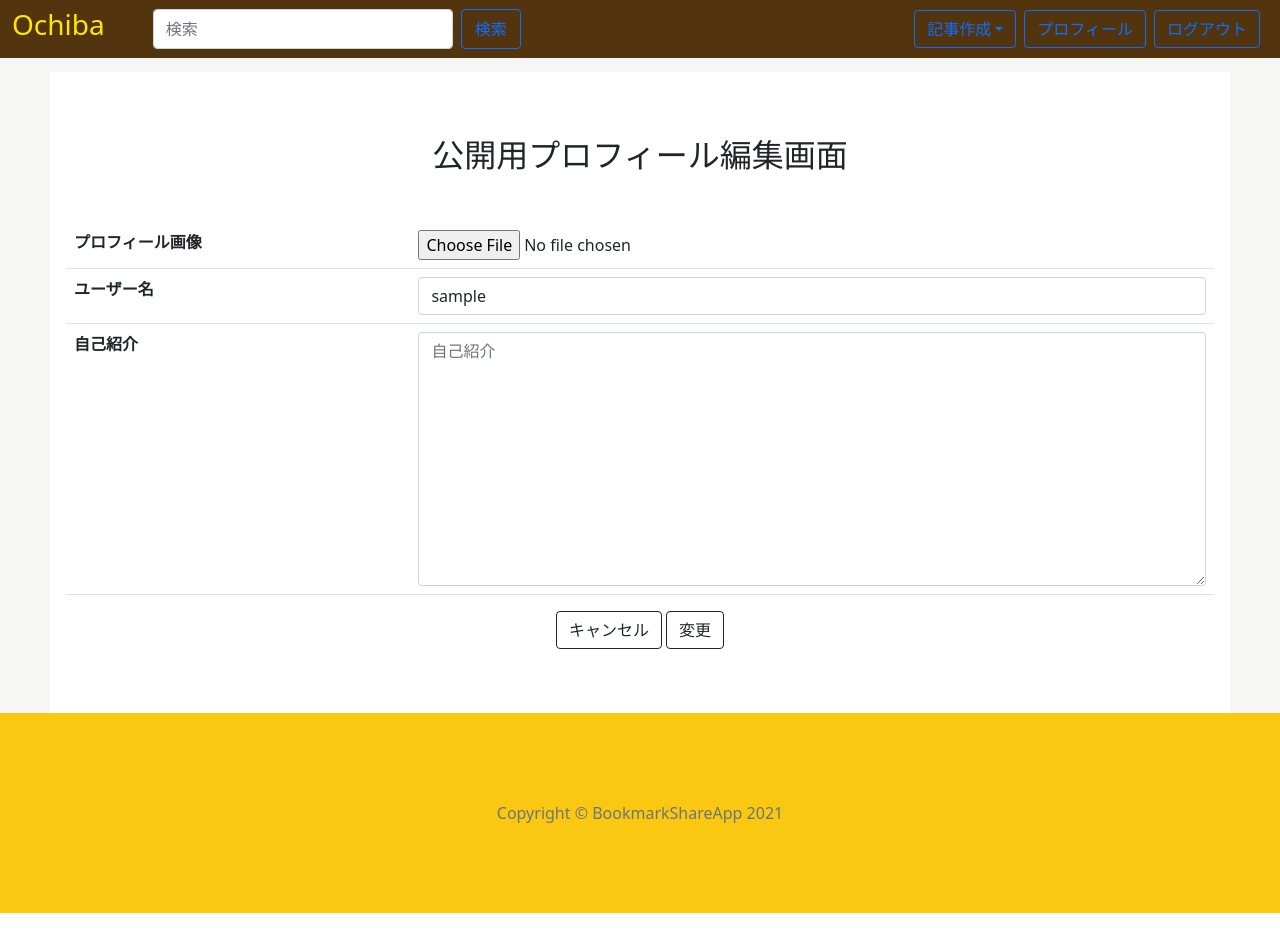
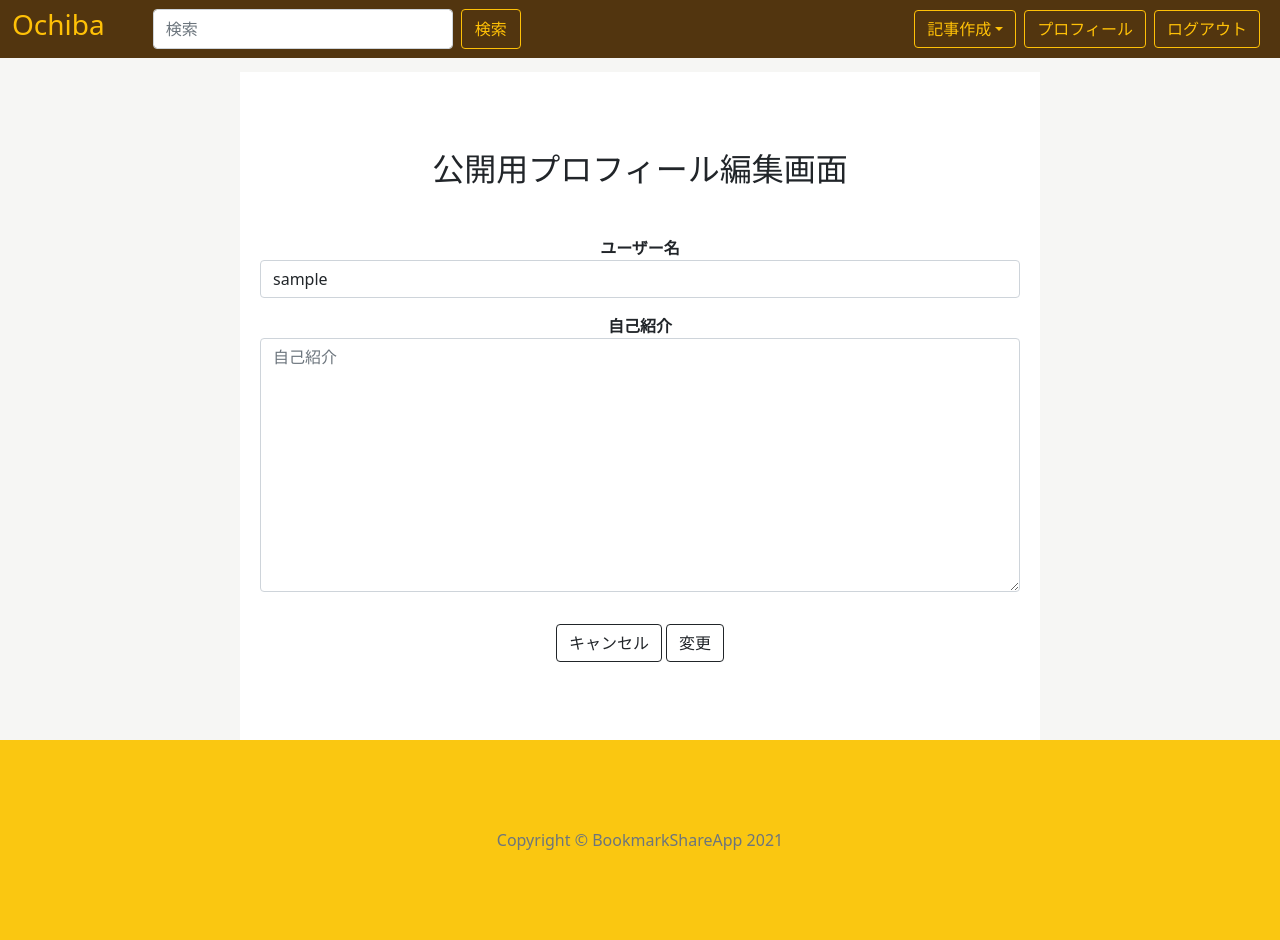
Before and after one commit to manasan-iTL/ochiba-backend, a Django app: a page that uses templates/header.html in a window 1280 px wide. Before the commit the page ends 913 px from the top, so only its background shows below. Run offline with Django 3.2, Linux system fonts and the light colour scheme; the visitor is signed in with stand-in values (Sample User, id 1); data comes from the database, SQL or seed files in the repository; style sheets or scripts are compiled from the project's sources; some libraries are stand-ins or nearby versions; some web fonts are replaced.

Commit message:
ボタンの色の変更、プロフィール編集画面

```diff
--- a/static/css/articles.scss
+++ b/static/css/articles.scss
@@ -37,4 +37,5 @@
   border-top: solid 6px rgb(85, 62, 23);
   box-shadow: 0 3px 4px rgba(0, 0, 0, 0.32);/*影*/
   max-width: 800px;
+
 }
--- a/static/css/header.css
+++ b/static/css/header.css
@@ -69,5 +69,5 @@
 } */
 
 .app_logo {
-  color: rgb(255, 230, 0);
+  color: #ffc107;
 }
--- /dev/null
+++ b/static/css/profile.css
@@ -0,0 +1,4 @@
+.tbody {
+  text-align: center;
+}
+/*# sourceMappingURL=profile.css.map */
--- /dev/null
+++ b/static/css/profile_edit.css
@@ -0,0 +1,35 @@
+.proedit_body {
+  background-color: white;
+  max-width: 800px;
+  text-align: center;
+  margin: 0 auto;
+  padding: 30px 20px;
+}
+
+@media screen and (max-width: 380px) {
+  .proedit_body .prof_usern {
+    display: -webkit-box;
+    display: -ms-flexbox;
+    display: flex;
+    -webkit-box-orient: vertical;
+    -webkit-box-direction: normal;
+        -ms-flex-direction: column;
+            flex-direction: column;
+  }
+  .proedit_body .prof_usern .header {
+    text-align: left;
+  }
+  .proedit_body .prof_intro {
+    display: -webkit-box;
+    display: -ms-flexbox;
+    display: flex;
+    -webkit-box-orient: vertical;
+    -webkit-box-direction: normal;
+        -ms-flex-direction: column;
+            flex-direction: column;
+  }
+  .proedit_body .prof_intro .header {
+    text-align: left;
+  }
+}
+/*# sourceMappingURL=profile_edit.css.map */
--- /dev/null
+++ b/static/css/profile_edit.scss
@@ -0,0 +1,24 @@
+.proedit_body{
+  background-color: white;
+  max-width: 800px;
+  text-align: center;
+  margin: 0 auto;
+  padding: 30px 20px;
+  // display: flex;
+  @media screen and (max-width: 380px) {
+    .prof_usern{
+      display: flex;
+      flex-direction: column;
+      .header{
+        text-align: left;
+      }
+    }
+    .prof_intro{
+      display: flex;
+      flex-direction: column;
+      .header{
+        text-align: left;
+      }
+    }
+  }
+}
--- a/static/css/responsive_profile.css
+++ /dev/null
@@ -1,4 +0,0 @@
-.tbody {
-  text-align: center;
-}
-/*# sourceMappingURL=responsive_profile.css.map */
--- a/templates/accounts/profile_edit.html
+++ b/templates/accounts/profile_edit.html
@@ -2,7 +2,7 @@
 {% load widget_tweaks %}
 
 {% block main %}
-<div class="layout-index p-3" style="background-color: white;">
+<div class="proedit_body">
     <div class="text-center my-5">
         <h2>公開用プロフィール編集画面</h2>
     </div>
@@ -12,18 +12,18 @@
             {% csrf_token %}
             <table class="table">
                 <tbody>
-                    <tr class="prof_img">
+                    <!-- <tr class="prof_img">
                         <th class="header" style="width:30%">プロフィール画像</th>
                         <td class="data" style="width:70%">
                             {{ form.image }}
                         </td>
-                    </tr>
-                    <tr>
-                        <th class="header">ユーザー名</th>
-                        <td class="data">
+                    </tr> -->
+                    <dl class="prof_usern">
+                        <dt class="header">ユーザー名</dt>
+                        <dd class="data">
                             {% render_field form.username class="form-control" placeholder="ユーザー名" %}
-                        </td>
-                    </tr>
+                        </dd>
+                    </dl>
                     <!-- <tr class="prof_name">
                         <th class="header">名前</th>
                         <td class="">
@@ -31,12 +31,12 @@
                             {% render_field form.last_name class="form-control form_name" placeholder="名" %}
                         </td>
                     </tr> -->
-                    <tr class="prof_intro">
-                        <th class="header">自己紹介</th>
-                        <td class="data">
+                    <dl class="prof_intro">
+                        <dt class="header">自己紹介</dt>
+                        <dd class="data">
                             {% render_field form.description class="form-control" placeholder="自己紹介" %}
-                        </td>
-                    </tr>
+                        </dd>
+                    </dl>
                 </tbody>
             </table>
             <div class="col text-center">
--- a/templates/articles/index.html
+++ b/templates/articles/index.html
@@ -35,7 +35,7 @@
             </a>
           </div>
           <div>
-            <p class="mb-0 font-weight-light"><a href="{% url 'accounts:profile' post.user.username %}">@{{post.user.username}}</a></p>
+            <a href="{% url 'accounts:profile' post.user.username %}">@{{post.user.username}}</a>
             <h2 class="mb-0 font-weight-bold"><a href="{% url 'article_detail' post.slug post.id %}">{{ post.title }}</a></h2>
             <!-- <p class="mb-0">ユーザー紹介</p> -->
           </div>
--- a/templates/header.html
+++ b/templates/header.html
@@ -14,9 +14,10 @@
     <link rel="stylesheet" href="{% static 'css/header.css' %}">
     <!-- <link rel="stylesheet" href="{% static 'css/dialog.css' %}">  -->
     <link rel="stylesheet" href="{% static 'css/articles.css' %}">
-    <link rel="stylesheet" href="{% static 'css/responsive_profile.css' %}">
+    <link rel="stylesheet" href="{% static 'css/profile.css' %}">
     <link rel="stylesheet" href="{% static 'css/offcanvas.css' %}">
     <link rel="stylesheet" href="{% static 'css/style_index.css' %}">
+    <link rel="stylesheet" href="{% static 'css/profile_edit.css' %}">
 
     <link rel="stylesheet" href="{% static 'css/layout-index.css' %}">
 
@@ -37,7 +38,7 @@
                     <h3 class="app_title">Ochiba</h3>
                 </a>
               </div>
-              <button class="navbar-toggler p-0 border-0 btn-outline-primary" type="button" data-bs-toggle="offcanvas" aria-label="Toggle navigation">
+              <button class="navbar-toggler p-0 border-0 btn-outline-warning" type="button" data-bs-toggle="offcanvas" aria-label="Toggle navigation">
                 <svg xmlns="http://www.w3.org/2000/svg" width="30" height="30" fill="currentColor" class="bi bi-list" viewBox="0 0 16 16">
                   <path fill-rule="evenodd" d="M2.5 11.5A.5.5 0 0 1 3 11h10a.5.5 0 0 1 0 1H3a.5.5 0 0 1-.5-.5zm0-4A.5.5 0 0 1 3 7h10a.5.5 0 0 1 0 1H3a.5.5 0 0 1-.5-.5zm0-4A.5.5 0 0 1 3 3h10a.5.5 0 0 1 0 1H3a.5.5 0 0 1-.5-.5z"/>
                 </svg>
@@ -46,12 +47,12 @@
               <div class="navbar-collapse offcanvas-collapse" id="navbarsExampleDefault">
                 <form class="d-flex form-inline navbar-form" style="height: 40px;" method ="get" action="{% url 'search' %}" >
                   <input class="form-control" style="width: 300px;" type="text" name="keyword" placeholder="検索">
-                  <button class="btn btn-outline-primary btn-block mx-2"style="width: 60px;" type="submit">検索</button>
+                  <button class="btn btn-outline-warning btn-block mx-2"style="width: 60px;" type="submit">検索</button>
                 </form>
                 <ul class="navbar-nav ms-auto mb-2 mb-lg-0">
                   {% if user.is_authenticated %}
                   <li class="nav-item dropdown">
-                    <a class="dropdown-toggle me-2 btn btn-outline-primary" data-bs-toggle="dropdown" href="#" role="button" aria-expanded="false">記事作成</a>
+                    <a class="dropdown-toggle me-2 btn btn-outline-warning" data-bs-toggle="dropdown" href="#" role="button" aria-expanded="false">記事作成</a>
                     <ul class="dropdown-menu">
                       <li><a class="dropdown-item" href="{% url 'create_post' %}">新規記事作成</a></li>
                       <!-- <li><a class="dropdown-item" href="{% url 'create_object' %}">新規URLメモ作成</a></li> -->
@@ -63,17 +64,17 @@
                     </ul>
                 </li>
                   <li class="nav-item me-2">
-                    <a class="btn btn-outline-primary" href="{% url 'accounts:profile' user.username %}">プロフィール</a>
+                    <a class="btn btn-outline-warning" href="{% url 'accounts:profile' user.username %}">プロフィール</a>
                   </li>
                   <li class="nav-item me-2">
-                    <a class="btn btn-outline-primary" href="{% url 'account_logout' %}">ログアウト</a>
+                    <a class="btn btn-outline-warning" href="{% url 'account_logout' %}">ログアウト</a>
                   </li>
                   {% else %}
                   <li class="nav-item me-2">
-                    <a class="btn btn-outline-primary" href="{% url 'account_login' %}">ログイン</a>
+                    <a class="btn btn-outline-warning" href="{% url 'account_login' %}">ログイン</a>
                   </li>
                   <li class="nav-item me-2">
-                    <a class="btn btn-outline-primary" href="{% url 'account_signup' %}">新規登録</a>
+                    <a class="btn btn-outline-warning" href="{% url 'account_signup' %}">新規登録</a>
                   </li>
                   {% endif %}
                 </ul>
```
Also changed, not shown: static/css/profile.scss (renamed from static/css/responsive_profile.scss), 4 other files.
